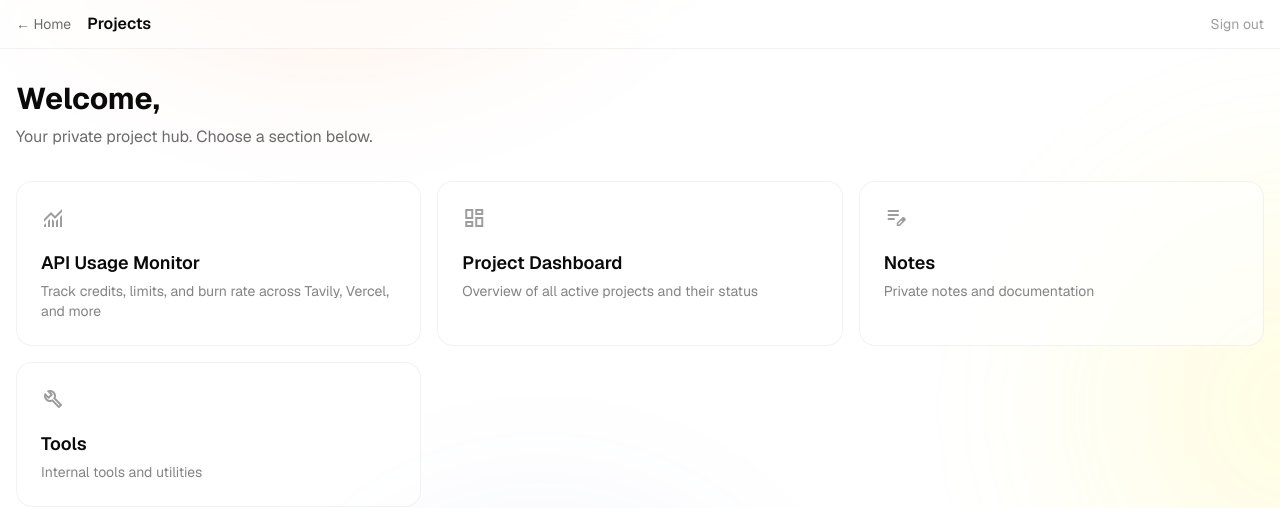
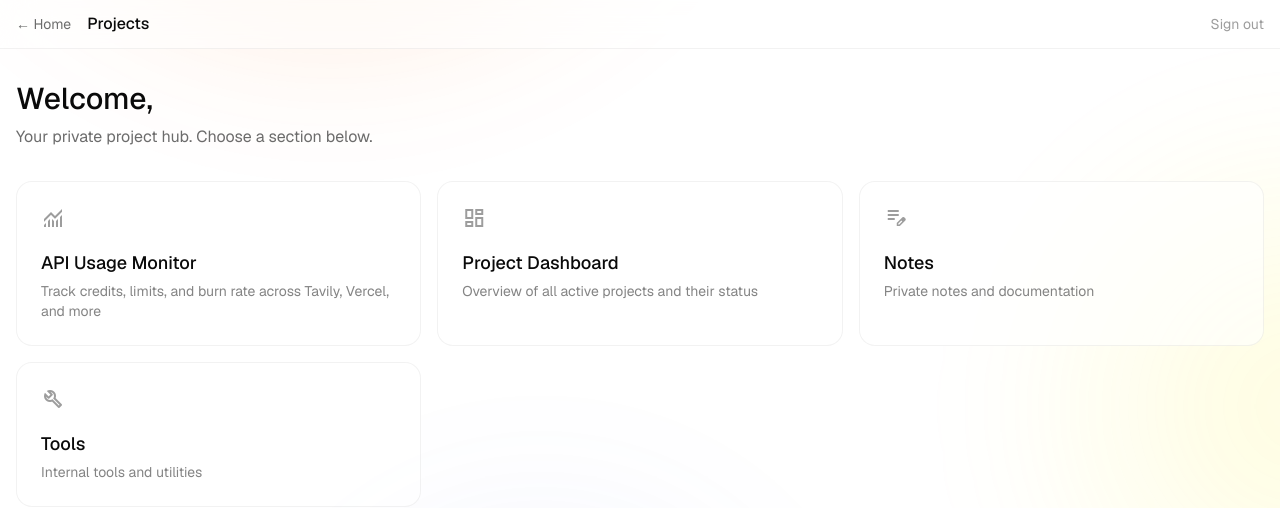
Before and after one commit to kvn8888/kvn8888.github.io, a Next.js app in the folder homepage/: page /projects in a window 1280 px wide. Shown: the top 508 px of the page. Built offline with nearby package versions, Linux system fonts and the light colour scheme; no server answers.

Commit message:
Standardize/consistency in UI and docs

```diff
--- a/homepage/src/app/auth/signin/page.tsx
+++ b/homepage/src/app/auth/signin/page.tsx
@@ -9,7 +9,7 @@ export default function SignInPage() {
         <div className="w-full max-w-sm blur-reveal">
           <div className="bg-white/80 backdrop-blur-xl rounded-2xl shadow-lg border border-white/20 p-8">
             <div className="text-center mb-8">
-              <h1 className="text-2xl font-bold text-foreground">Sign In</h1>
+              <h1 className="text-2xl font-medium text-foreground">Sign In</h1>
               <p className="text-sm text-foreground/60 mt-2">
                 This area is private. Authorized access only.
               </p>
--- a/homepage/src/app/page.tsx
+++ b/homepage/src/app/page.tsx
@@ -140,8 +140,8 @@ export default function Home() {
         </div>
 
         {/* Status Badge */}
-        <div className={`inline-flex items-center gap-2 px-4 py-2 bg-black-50 border border-black-200 rounded-full ${mounted ? 'blur-reveal-4' : 'opacity-0'}`}>
-          <span className="text-sm font-medium text-black-700">Open to Summer 2026 Opportunities</span>
+        <div className={`inline-flex items-center gap-2 px-4 py-2 bg-gray-100 border border-gray-200 rounded-full ${mounted ? 'blur-reveal-4' : 'opacity-0'}`}>
+          <span className="text-sm font-medium text-gray-700">Open to Summer 2026 Opportunities</span>
         </div>
 
         {/* Projects Section */}
--- a/homepage/src/app/projects/layout.tsx
+++ b/homepage/src/app/projects/layout.tsx
@@ -23,7 +23,7 @@ export default async function ProjectLayout({
               >
                 ← Home
               </Link>
-              <span className="text-foreground font-semibold">Projects</span>
+              <span className="text-foreground font-medium">Projects</span>
             </div>
             <div className="flex items-center gap-3">
               {session?.user?.image && (
--- a/homepage/src/app/projects/page.tsx
+++ b/homepage/src/app/projects/page.tsx
@@ -33,7 +33,7 @@ export default async function ProjectPage() {
   return (
     <div className="blur-reveal">
       <div className="mb-8">
-        <h1 className="text-3xl font-bold text-foreground">
+        <h1 className="text-3xl font-medium text-foreground">
           Welcome, {session?.user?.name?.split(" ")[0]}
         </h1>
         <p className="text-foreground/60 mt-2">
@@ -51,7 +51,7 @@ export default async function ProjectPage() {
             <span className="material-symbols-outlined text-foreground/40 group-hover:text-foreground/70 transition-colors text-3xl">
               {link.icon}
             </span>
-            <h2 className="text-lg font-semibold text-foreground mt-3">
+            <h2 className="text-lg font-medium text-foreground mt-3">
               {link.title}
             </h2>
             <p className="text-sm text-foreground/50 mt-1">
```
Also changed, not shown: 2 other files (tests, documents, lock files or other folders).
